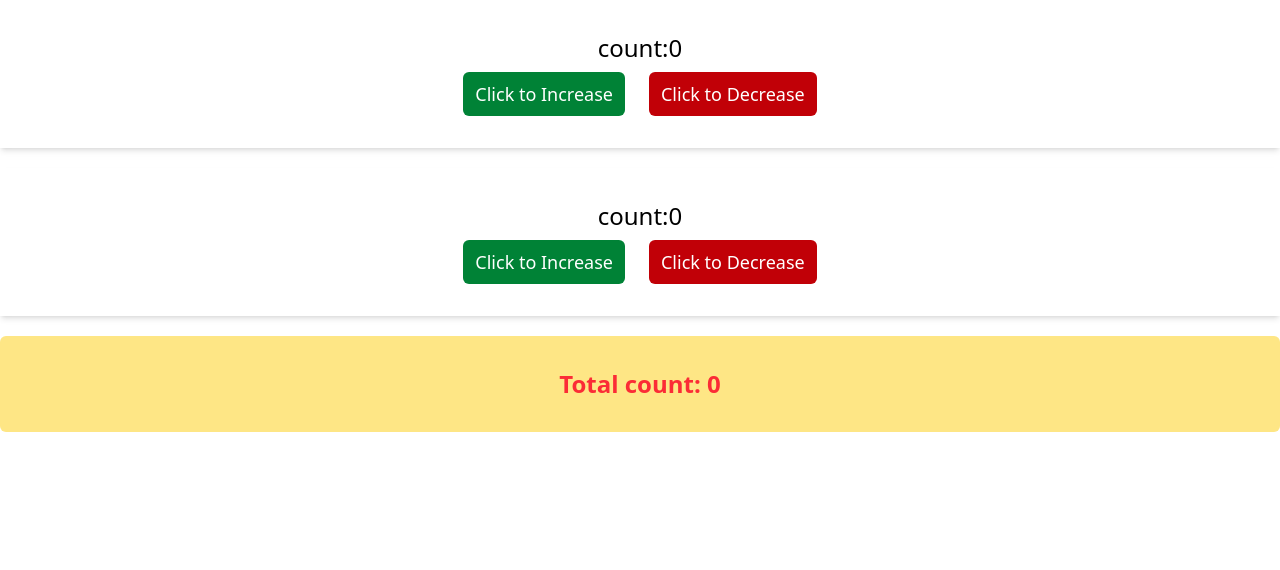
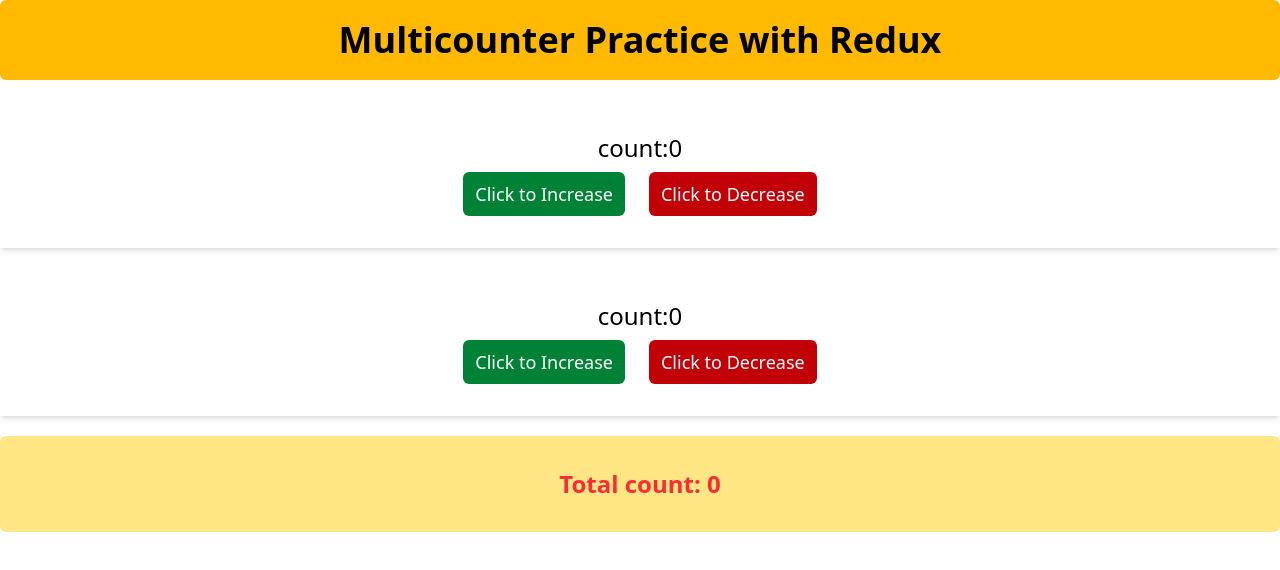
Before and after one commit to shohan-28/Counter-web-app-with-Redux-, a React (Vite) app: page / in a window 1280 px wide. Shown: the top 570 px of the page. Built offline with nearby package versions, Linux system fonts and the light colour scheme; the HTML template or start-up script is replaced by a standard one.

Commit message:
Updated some files and fixed bugs

```diff
--- a/src/counterui/counterui.jsx
+++ b/src/counterui/counterui.jsx
@@ -27,6 +27,10 @@
 
     return (
         <div className=' container mx-auto space-y-5'>
+
+            <div className='flex justify-center items-center text-black bg-amber-400 rounded-md text-4xl font-bold h-[80px]'>
+                <p>Multicounter Practice with Redux</p>
+            </div>
 
             {/* CARD ONE */}
 
```
